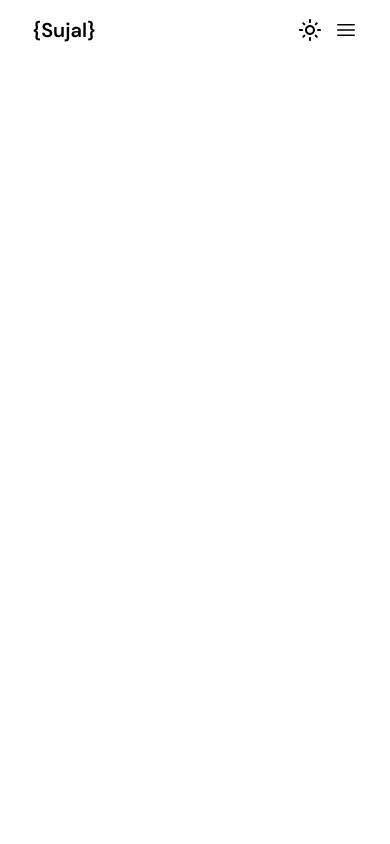
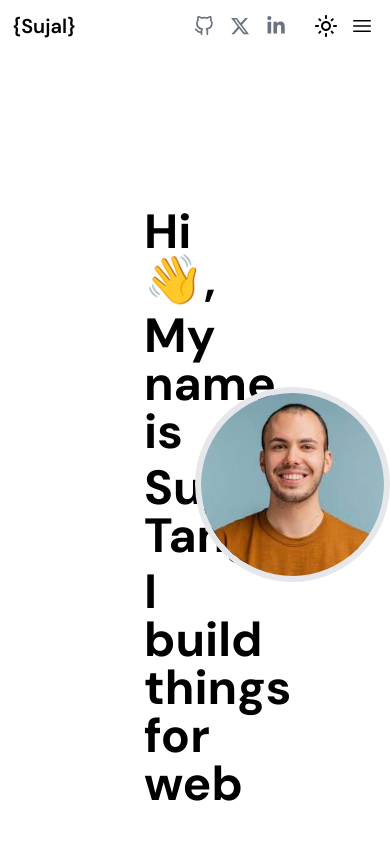
Before and after one commit to sujaltangde/my-portfolio-v2, a React (Vite) app: page / in a window 390 px wide. Shown: the top 844 px of the page. Built offline with nearby package versions, Linux system fonts and the light colour scheme.

Commit message:
code added

```diff
--- a/package.json
+++ b/package.json
@@ -18,6 +18,8 @@
   "devDependencies": {
     "@types/react": "^18.2.43",
     "@types/react-dom": "^18.2.17",
+    "@types/react-router-dom": "^5.3.3",
+    "@types/react-scroll": "^1.8.10",
     "@typescript-eslint/eslint-plugin": "^6.14.0",
     "@typescript-eslint/parser": "^6.14.0",
     "@vitejs/plugin-react": "^4.2.1",
--- a/src/App.tsx
+++ b/src/App.tsx
@@ -1,6 +1,6 @@
 
 import { useState, useEffect } from "react";
-// import { Home } from "./components/Home";
+import { Home } from "./components/Home";
 import { Navbar } from "./components/Navbar";
 
 function App() {
@@ -23,9 +23,9 @@ function App() {
     <>
 
       <Navbar theme={theme} handleThemeSwitch={handleThemeSwitch} />
-      {/* <Home/>
       <Home/>
-      <Home/> */}
+      <Home/>
+
 
 
     </>
--- a/src/components/Home.tsx
+++ b/src/components/Home.tsx
@@ -3,13 +3,19 @@
 export const Home = () => {
   return (
     <>
-
-
-            <div className="min-h-screen dark:text-white bg-white dark:bg-black">
-                Lorem ipsum dolor sit amet consectetur adipisicing elit. Obcaecati accusamus totam voluptatum illo, doloribus enim illum eveniet reprehenderit quaerat laborum, perspiciatis maxime aut nam explicabo soluta. Reiciendis est deleniti ab.
-            </div>
-
-
+      <div className="min-h-screen pt-12 dark:text-white bg-white dark:bg-gray-900">
+        <div className="flex items-center justify-center pt-28">
+          <div className="w-1/2 flex flex-col pl-36 gap-2 font-bold pt-12 text-5xl ">
+            <div>Hi👋,</div>
+            <div>My name is</div>
+            <div>Sujal Tangde </div>
+            <div>I build things for web</div>
+          </div>
+          <div className="w-1/2 flex justify-center items-center">
+            <img src="/images/profile.jpg" className="rounded-full border-gradient-pink-to-neon " alt="" />
+          </div>
+        </div>
+      </div>
     </>
-  )
-}
+  );
+};
--- a/src/components/Navbar.tsx
+++ b/src/components/Navbar.tsx
@@ -6,26 +6,24 @@ import { FaLinkedinIn } from "react-icons/fa";
 import { MdOutlineDarkMode } from "react-icons/md";
 import { MdOutlineLightMode } from "react-icons/md";
 import { HiBars3 } from "react-icons/hi2";
+import { RxCross2 } from "react-icons/rx";
 
 interface NavbarProps {
   handleThemeSwitch: () => void;
   theme: string;
 }
 
-
-
 export const Navbar: React.FC<NavbarProps> = (props) => {
-
-    const [tog, setTog] = useState(false) ;
+  const [tog, setTog] = useState(false);
 
   return (
     <>
-      <div className=" px-8 py-4 flex z-20 fixed w-full justify-between dark:bg-gray-900">
-        <div className="dark:text-white text-xl font-semibold ">{`{Sujal}`}</div>
+      <div className="  md:py-4 pt-3 pb-2 flex z-20 fixed w-full justify-between bg-white dark:bg-gray-900">
+        <div className="dark:text-white text-xl font-semibold pl-3 md:pl-6">{`{Sujal}`}</div>
 
         <ul className="hidden md:flex gap-16 ">
           <Link
-            className="text-lg dark:text-white"
+            className="text-lg cursor-pointer  dark:text-white"
             spy={true}
             smooth={true}
             offset={0}
@@ -35,7 +33,7 @@ export const Navbar: React.FC<NavbarProps> = (props) => {
             Home
           </Link>
           <Link
-            className="text-lg dark:text-white"
+            className="text-lg cursor-pointer dark:text-white"
             spy={true}
             smooth={true}
             offset={0}
@@ -45,7 +43,7 @@ export const Navbar: React.FC<NavbarProps> = (props) => {
             About
           </Link>
           <Link
-            className="text-lg dark:text-white"
+            className="text-lg cursor-pointer dark:text-white"
             spy={true}
             smooth={true}
             offset={0}
@@ -55,7 +53,7 @@ export const Navbar: React.FC<NavbarProps> = (props) => {
             Tech Stack
           </Link>
           <Link
-            className="text-lg dark:text-white"
+            className="text-lg cursor-pointer dark:text-white"
             spy={true}
             smooth={true}
             offset={0}
@@ -65,7 +63,7 @@ export const Navbar: React.FC<NavbarProps> = (props) => {
             Projects
           </Link>
           <Link
-            className="text-lg dark:text-white"
+            className="text-lg cursor-pointer dark:text-white"
             spy={true}
             smooth={true}
             offset={0}
@@ -75,16 +73,39 @@ export const Navbar: React.FC<NavbarProps> = (props) => {
             Contact
           </Link>
 
-          <div className="flex gap-5 items-center justify-center">
-            <FiGithub size={23} className="text-gray-500 dark:text-gray-200" />
+          <div className="flex gap-5 items-center justify-center pr-5">
+            <a
+              href="https://github.com/sujaltangde"
+              target="_blank"
+              rel="noopener noreferrer"
+            >
+              <FiGithub
+                size={23}
+                className="text-gray-500 dark:text-gray-200"
+              />
+            </a>
+
+            <a
+              href="https://twitter.com/SujalTangde"
+              target="_blank"
+              rel="noopener noreferrer"
+            >
               <FaXTwitter
                 size={23}
                 className="text-gray-500 dark:text-gray-200"
               />
+            </a>
+
+            <a
+              href="https://www.linkedin.com/in/sujal-tangde"
+              target="_blank"
+              rel="noopener noreferrer"
+            >
               <FaLinkedinIn
                 size={23}
                 className="text-gray-500 dark:text-gray-200"
               />
+            </a>
 
             <button
               onClick={props.handleThemeSwitch}
@@ -99,30 +120,74 @@ export const Navbar: React.FC<NavbarProps> = (props) => {
           </div>
         </ul>
 
-        <div className="md:hidden flex gap-3 justify-center items-center ">
-          <div>
+        <div className="md:hidden  flex gap-3 justify-center items-center ">
+          <div className="flex">
+            <div className="flex items-center justify-center gap-4 mr-3">
+              {" "}
+              <a
+                href="https://github.com/sujaltangde"
+                target="_blank"
+                rel="noopener noreferrer"
+              >
+                <FiGithub
+                  size={20}
+                  className="text-gray-500 dark:text-gray-200"
+                />
+              </a>
+              <a
+                href="https://twitter.com/SujalTangde"
+                target="_blank"
+                rel="noopener noreferrer"
+              >
+                <FaXTwitter
+                  size={20}
+                  className="text-gray-500 dark:text-gray-200"
+                />
+              </a>
+              <a
+                href="https://www.linkedin.com/in/sujal-tangde"
+                target="_blank"
+                rel="noopener noreferrer"
+              >
+                <FaLinkedinIn
+                  size={20}
+                  className="text-gray-500 dark:text-gray-200"
+                />
+              </a>
+            </div>
+
             <button
               onClick={props.handleThemeSwitch}
               className="flex items-center ml-4 justify-center "
             >
               {props.theme === "dark" ? (
-                <MdOutlineDarkMode className="dark:text-gray-200" size={24} />
+                <MdOutlineDarkMode className="dark:text-gray-200" size={25} />
               ) : (
                 <MdOutlineLightMode size={24} />
               )}
             </button>
           </div>
-          <div className="flex items-center">
-
-                <button onClick={()=>setTog(!tog)}><HiBars3 className="dark:text-gray-200" size={24}/></button>
-
+          <div className="flex items-center pr-4">
+            {tog ? (
+              <button onClick={() => setTog(!tog)}>
+                <RxCross2 className="dark:text-gray-200" size={24} />
+              </button>
+            ) : (
+              <button onClick={() => setTog(!tog)}>
+                <HiBars3 className="dark:text-gray-200" size={24} />
+              </button>
+            )}
           </div>
         </div>
-      </div>
-      <div className={`md:hidden ${tog ? "flex" : "hidden"} pt-14 dark:bg-gray-900`}>
-        <div className="flex flex-col px-8 gap-3 border-b pb-2 w-full">
+
+      <div
+        className={`md:hidden ${
+          tog ? "flex" : "hidden"
+        } mt-8   w-full z-20 fixed`}
+      >
+        <div className="flex bg-white dark:bg-gray-900 pt-3 flex-col px-4 gap-3 border-b border-gray-700 pb-2 w-full">
           <Link
-            className="text-lg dark:text-white"
+            className="text-lg underline cursor-pointer dark:text-white"
             spy={true}
             smooth={true}
             offset={0}
@@ -132,7 +197,7 @@ export const Navbar: React.FC<NavbarProps> = (props) => {
             Home
           </Link>
           <Link
-            className="text-lg dark:text-white"
+            className="text-lg underline cursor-pointer dark:text-white"
             spy={true}
             smooth={true}
             offset={0}
@@ -142,7 +207,7 @@ export const Navbar: React.FC<NavbarProps> = (props) => {
             About
           </Link>
           <Link
-            className="text-lg dark:text-white"
+            className="text-lg underline cursor-pointer dark:text-white"
             spy={true}
             smooth={true}
             offset={0}
@@ -152,7 +217,7 @@ export const Navbar: React.FC<NavbarProps> = (props) => {
             Tech Stack
           </Link>
           <Link
-            className="text-lg dark:text-white"
+            className="text-lg underline cursor-pointer dark:text-white"
             spy={true}
             smooth={true}
             offset={0}
@@ -162,7 +227,7 @@ export const Navbar: React.FC<NavbarProps> = (props) => {
             Projects
           </Link>
           <Link
-            className="text-lg dark:text-white"
+            className="text-lg underline cursor-pointer dark:text-white"
             spy={true}
             smooth={true}
             offset={0}
@@ -173,6 +238,7 @@ export const Navbar: React.FC<NavbarProps> = (props) => {
           </Link>
         </div>
       </div>
+      </div>
     </>
   );
 };
--- a/src/index.css
+++ b/src/index.css
@@ -8,3 +8,10 @@
 body{
     font-family: 'DM Sans', sans-serif;
 }
+
+
+.border-gradient-pink-to-neon {
+    border-width: 6px;
+    border-style: solid;
+    border-color: linear-gradient(to right, #ff6b6b, #00ff00);
+}
```
Also changed, not shown: public/images/profile.jpg (added), 1 other file (tests, documents, lock files or other folders). Lines whose indentation alone changed are shown as unchanged.
